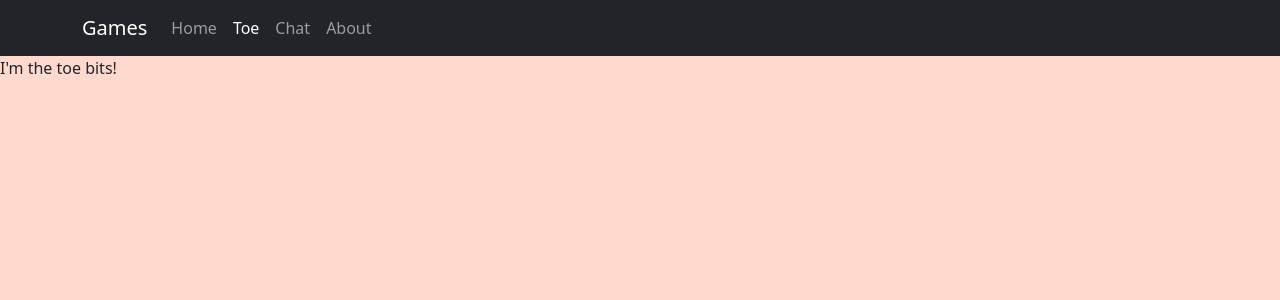
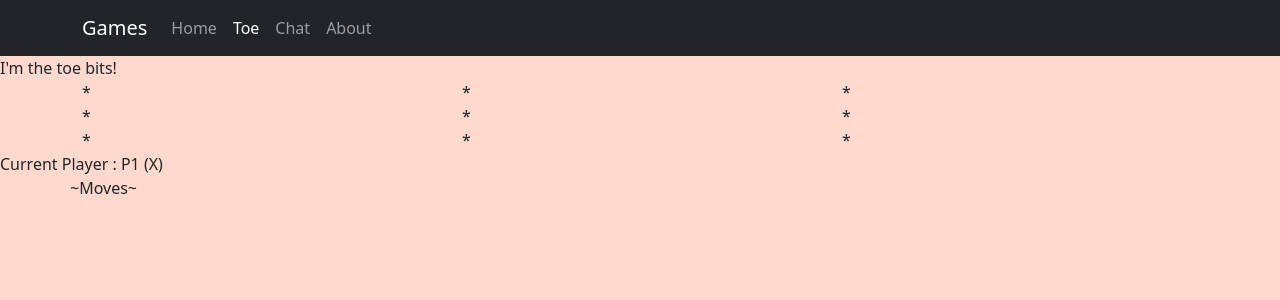
Before and after one commit to bcso/Experiements, a React app in the folder client/: page /toe in a window 1280 px wide. Shown: the top 300 px of the page. Built offline with nearby package versions, Linux system fonts and the light colour scheme.

Commit message:
Adding initial ttc

```diff
--- /dev/null
+++ b/client/src/components/Games/TicTacToe/GameBoard.js
@@ -0,0 +1,36 @@
+import React from 'react';
+import {Container, Row, Col, Button} from 'react-bootstrap';
+
+function GameBoard({gameState, onMoveInput}) {
+
+    function handleInput(player, moveRow, moveCol) {
+        onMoveInput(player, moveRow, moveCol);
+    }
+
+    return (
+        <>
+        <Container>
+            {gameState.boardState.board.map((r, rowIdx)=>{
+                return(
+                    <Row key={rowIdx}>
+                        {r.map((c, colIdx) => {
+                            return (
+                            <Col key={colIdx}
+                                style={{cursor: "pointer"}}
+                                onClick={() => handleInput(
+                                    gameState.boardState.currentPlayer,
+                                    rowIdx,
+                                    colIdx)}
+                            >
+                                {gameState.boardState.board[rowIdx][colIdx]}
+                            </Col>);
+                        })}
+                    </Row>
+                );
+            })}
+        </Container>
+        </>
+    )
+}
+
+export default GameBoard;
--- /dev/null
+++ b/client/src/components/Games/TicTacToe/MoveHistory.js
@@ -0,0 +1,22 @@
+import React from 'react';
+import {Container, Row} from 'react-bootstrap';
+
+function MoveHistory({gameState, moves}){
+    return(
+        <>
+
+        <div>
+          Current Player : {`${gameState.boardState.currentPlayer} (${gameState.players[gameState.boardState.currentPlayer]})`}
+        </div>
+
+        <Container>
+            <Row>~Moves~</Row>
+            {moves.map(m => {
+                return (<Row key={m}>{`${m[0]}: row: ${m[1]} col: ${m[2]}`}</Row>);
+            })}
+        </Container>
+        </>
+    )
+}
+
+export default MoveHistory;
--- a/client/src/components/Games/TicTacToe/Tictactoe.js
+++ b/client/src/components/Games/TicTacToe/Tictactoe.js
@@ -1,10 +1,83 @@
-import React from 'react';
+import React, {useEffect, useState} from 'react';
 import PageBaseLayout from '../../common/PageBaseLayout';
+import GameBoard from './GameBoard';
+import MoveHistory from './MoveHistory';
+
+const defaultGameState = {
+    players : {
+        P1: "X",
+        P2: "O"
+    },
+    boardState: {
+      currentPlayer: "P1",
+      previousPlayer: "",
+      currentMove: [],
+      board: [
+          ["*","*","*"],
+          ["*","*","*"],
+          ["*","*","*"]
+        ],
+      winner: ""
+    },
+    sessionID: "gameName0"
+  }
+
+// [["P1",0,0], ["P2", 0, 1]]
+const defaultMoves = [];
 
 function TicTacToe() {
+
+    const [gameState, setGameState] = useState(defaultGameState);
+    const [moves, setMoves] = useState(defaultMoves);
+
+    function handleMoveInput(player, moveRow, moveCol) {
+        // Update our board with the new move
+
+        // Input validation, make sure the cell is unused
+        if (gameState.boardState.board[moveRow][moveCol] !== '*') return;
+
+        const newBoard = [... gameState.boardState.board];
+        newBoard[moveRow][moveCol] = gameState.players[player];
+
+        const newGameState = {... gameState};
+        newGameState.boardState.board = newBoard;
+
+        // Update the current player
+        const currentPlayer = gameState.boardState.currentPlayer;
+
+        if (currentPlayer === "P1" || currentPlayer === "")
+        {
+            newGameState.boardState.currentPlayer = "P2";
+            newGameState.boardState.previousPlayer = "P1";
+        } else {
+            newGameState.boardState.currentPlayer = "P1";
+            newGameState.boardState.previousPlayer = "P2";
+        }
+
+        newGameState.boardState.currentMove = [moveRow, moveCol];
+        setGameState(newGameState);
+    }
+
+    useEffect(() => {
+        const prevPlayer = gameState.boardState.previousPlayer;
+        // Ensure at least 1 player has gone
+        if (prevPlayer !== "")
+        {
+            const newMoves = [... moves];
+            newMoves.unshift([
+                prevPlayer,
+                gameState.boardState.currentMove[0],
+                gameState.boardState.currentMove[1]
+            ]);
+            setMoves(newMoves);
+        }
+    }, [gameState]);
+
     return(
         <PageBaseLayout pageTitle="TicTacToe">
             <div>I'm the toe bits!</div>
+            <GameBoard gameState={gameState} onMoveInput={handleMoveInput}></GameBoard>
+            <MoveHistory gameState={gameState} moves={moves}></MoveHistory>
         </PageBaseLayout>
     )
 }
```
